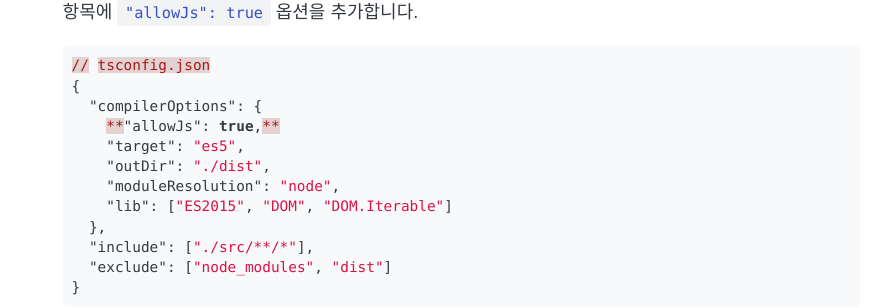
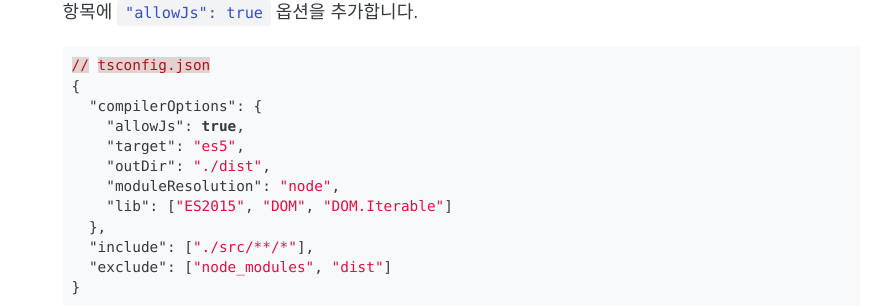
Before and after one commit to 8percent/8percent.github.io, a Jekyll site: the page built from _posts/2022-09-08-신입개발자의_인프콘2022_참가_후기.md, in a window 1280 px wide and 900 px high, scrolled down 5368 px. Shown: the part 142-450 px from the top of the window, without its empty margins (194-1085 px from the left). Built offline with Jekyll 4.4.1, drawn with Linux system fonts in a browser that asks for light colours; some web fonts are replaced.

Commit message:
FIX: 코드블럭 내 볼드체 제거

```diff
--- a/_posts/2022-09-08-신입개발자의_인프콘2022_참가_후기.md
+++ b/_posts/2022-09-08-신입개발자의_인프콘2022_참가_후기.md
@@ -90,7 +90,7 @@ QA를 스프린트 별로 실행을 하면서 이슈가 점진적으로 증가
   // tsconfig.json
   {
     "compilerOptions": {
-      **"allowJs": true,**
+      "allowJs": true,
       "target": "es5",
       "outDir": "./dist",
       "moduleResolution": "node",
```
